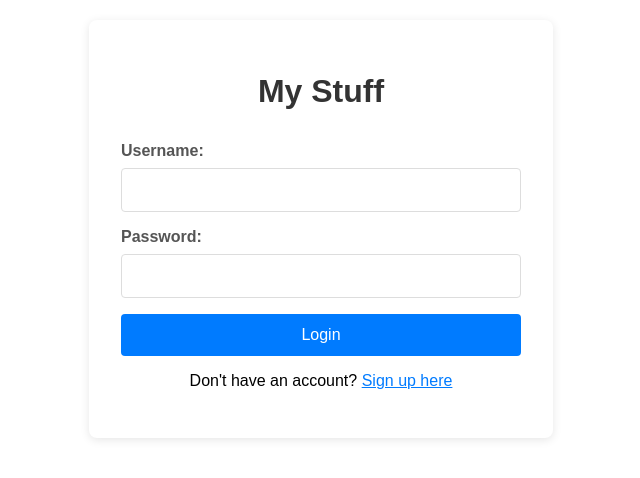
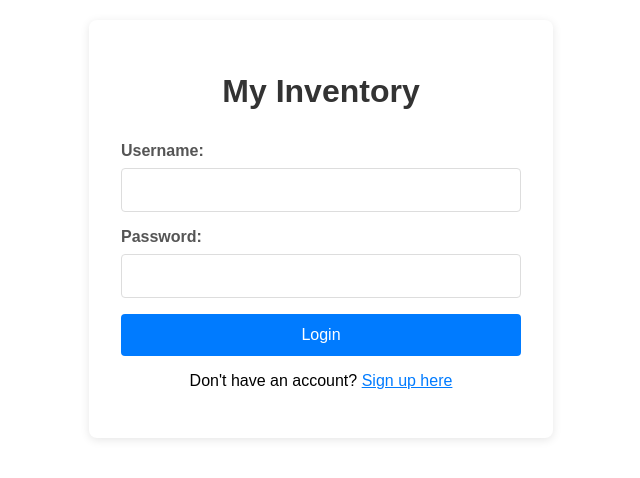
Before and after one commit to dps3ven/my_stuff, a website: page app.html in a window 1280 px wide. Shown: the whole page, without its empty margins (319-959 px from the left). Drawn offline with Linux system fonts and the light colour scheme.

Commit message:
renamed my inventory

```diff
--- a/app.html
+++ b/app.html
@@ -177,7 +177,7 @@
 <body>
     <!-- Login Page -->
     <div id="loginPage" class="container auth-container">
-        <h1>My Stuff</h1>
+        <h1>My Inventory</h1>
         <form id="loginForm">
             <div class="form-group">
                 <label for="loginUsername">Username:</label>
@@ -198,7 +198,7 @@
 
     <!-- Signup Page -->
     <div id="signupPage" class="container auth-container hidden">
-        <h1>My Stuff</h1>
+        <h1>My Inventory</h1>
         <form id="signupForm">
             <div class="form-group">
                 <label for="signupName">Full Name:</label>
```
